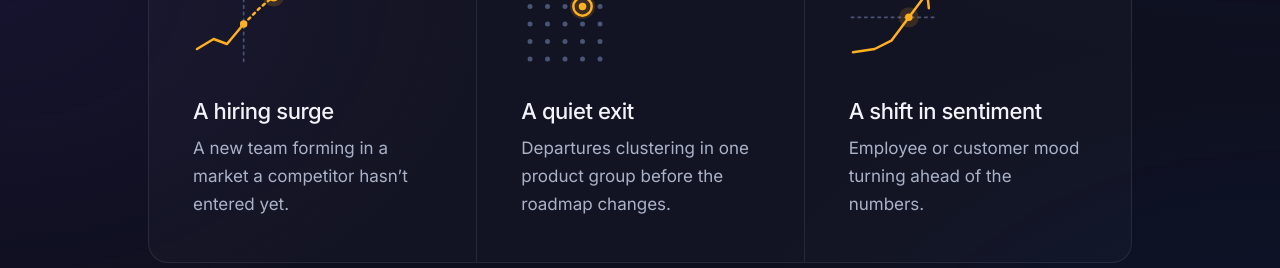
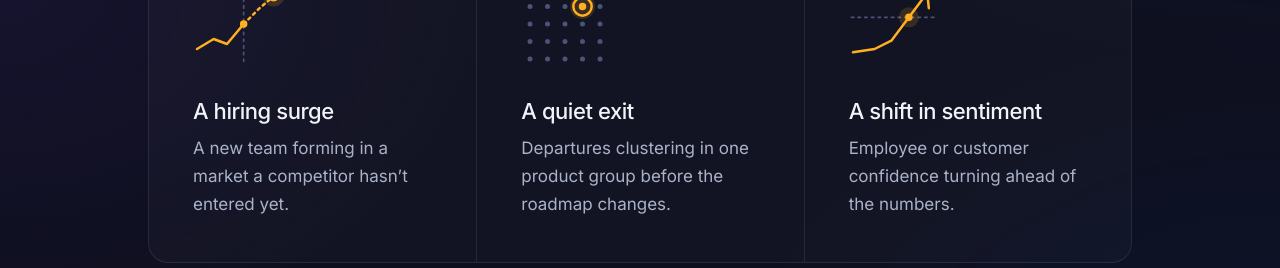
Before and after one commit to jerokgiauque/highsignallabs-site, a plain HTML site: page index.html in a window 1280 px wide. Shown: the part 1920-2188 px from the top of the page. Drawn offline with Linux system fonts and the light colour scheme.

Commit message:
Add files via upload

```diff
--- a/index.html
+++ b/index.html
@@ -351,7 +351,7 @@ gtag('config', 'G-MPC8Y15TBY');
           <circle class="af" cx="79" cy="52" r="4.5"/>
         </svg>
         <h3>A shift in sentiment</h3>
-        <p class="text">Employee or customer mood turning ahead of the numbers.</p>
+        <p class="text">Employee or customer confidence turning ahead of the numbers.</p>
       </div>
     </section>
     </div>
```
